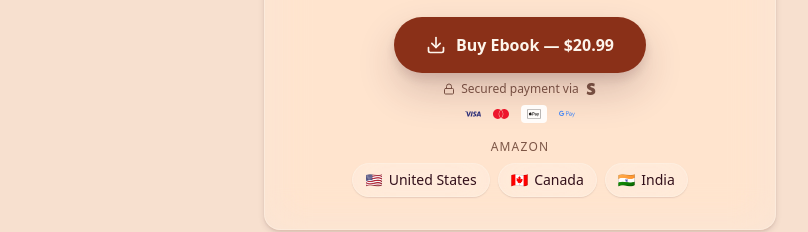
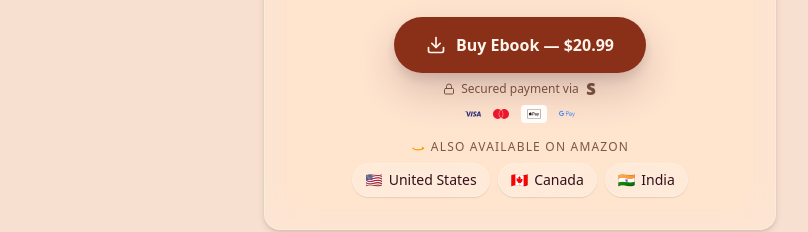
Before and after one commit to moazkhan123/buildingwebsite, a React (Vite) app in the folder moazkhanbooks/: page / in a window 1280 px wide. Shown: the part 1820-2052 px from the top of the page, without its empty margins (120-928 px from the left). Built offline with nearby package versions, Linux system fonts and the light colour scheme; no server answers.

Commit message:
Change "Amazon" label to "Also available on Amazon" with a colorful icon

```diff
--- /dev/null
+++ b/moazkhanbooks/src/components/AmazonIcon.tsx
@@ -0,0 +1,14 @@
+export default function AmazonIcon({ className }: { className?: string }) {
+  return (
+    <svg viewBox="0 0 24 24" role="img" aria-hidden="true" className={className}>
+      <path
+        d="M3 14c4 4 14 4 18 0"
+        fill="none"
+        stroke="#FF9900"
+        strokeWidth="2"
+        strokeLinecap="round"
+      />
+      <path d="M19 11l4 3-4 3z" fill="#FF9900" />
+    </svg>
+  );
+}
--- a/moazkhanbooks/src/components/MarketLinks.tsx
+++ b/moazkhanbooks/src/components/MarketLinks.tsx
@@ -1,4 +1,5 @@
 import type { MarketLinks as MarketLinksData } from "@/data/books";
+import AmazonIcon from "@/components/AmazonIcon";
 
 const MARKETS: { key: keyof MarketLinksData; label: string; flag: string }[] = [
   { key: "us", label: "United States", flag: "🇺🇸" },
@@ -15,8 +16,9 @@ export default function MarketLinks({ links }: { links?: MarketLinksData }) {
 
   return (
     <div className="flex flex-col items-center gap-2 pt-1">
-      <span className="text-xs font-medium uppercase tracking-widest text-muted-foreground">
-        Amazon
+      <span className="flex items-center gap-1.5 text-xs font-medium uppercase tracking-widest text-muted-foreground">
+        <AmazonIcon className="h-3.5 w-3.5" />
+        Also available on Amazon
       </span>
       <div className="flex flex-wrap items-center justify-center gap-2">
         {available.map((m) => (
```
